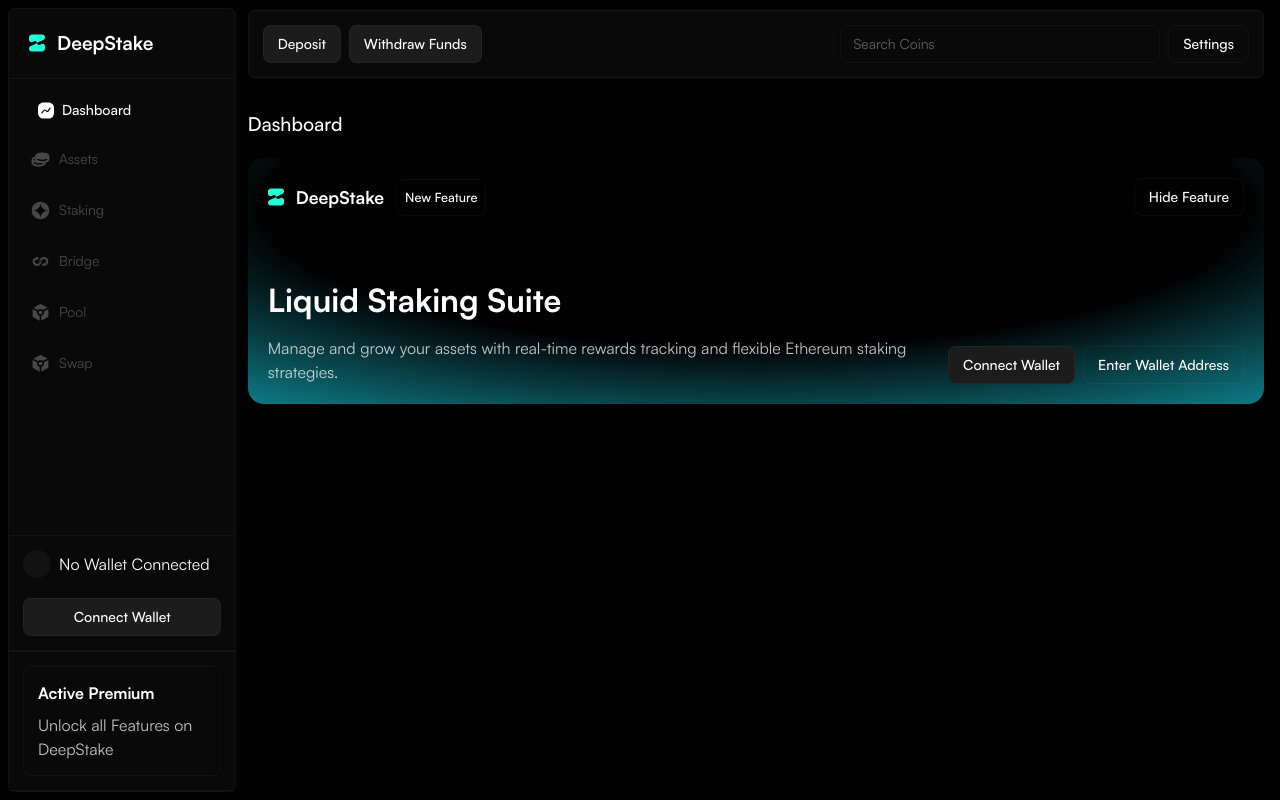
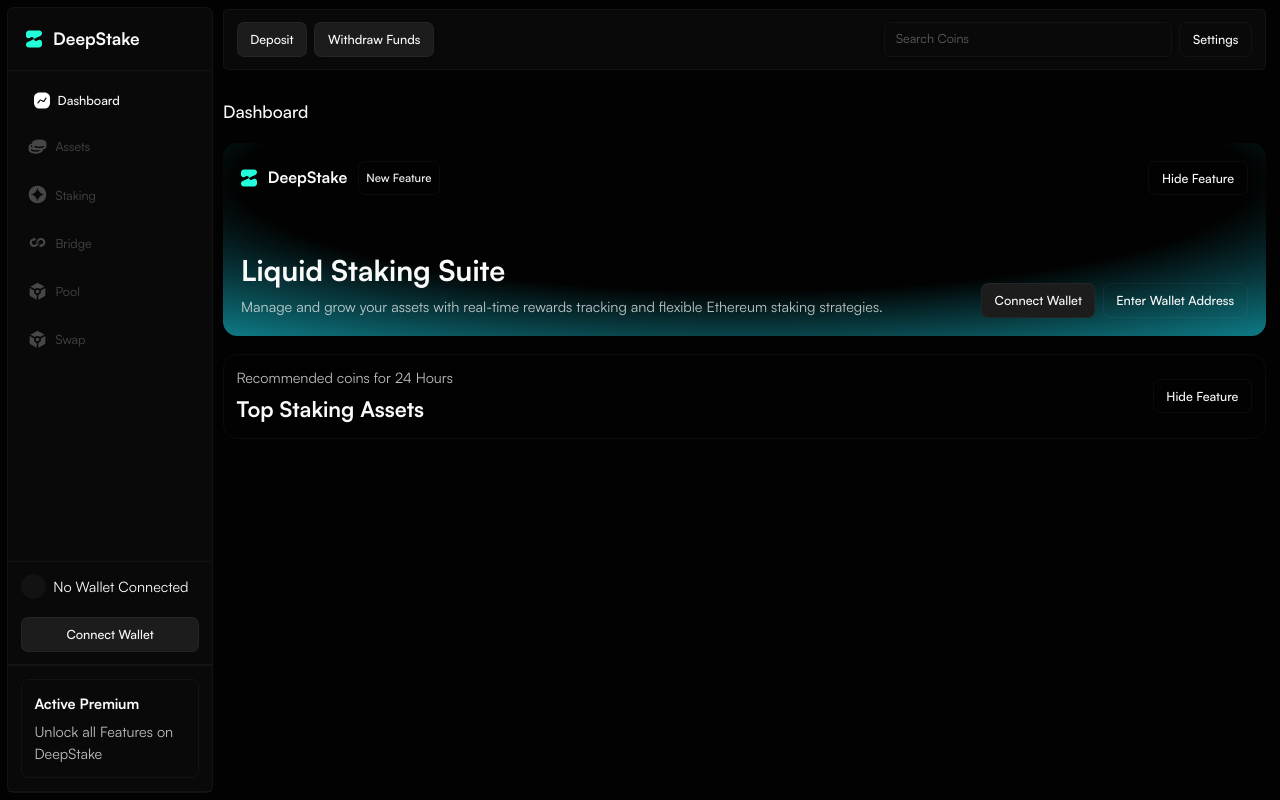
Before and after one commit to GojoSatoruArt/Deep, a SvelteKit app: page /app in a window 1280 px wide. Built offline with nearby package versions, Linux system fonts and the light colour scheme.

Commit message:
ui update

```diff
--- a/src/lib/components/container.svelte
+++ b/src/lib/components/container.svelte
@@ -1,3 +1,3 @@
-<div class="main-container flex flex-col justify-center items-center w-full max-w-(--spacing-container) mx-auto">
+<div class="main-container flex flex-col justify-center items-center w-full max-w-(--spacing-container) mx-auto gap-5">
 <slot/>
 </div>
--- a/src/routes/app/Dashboard.svelte
+++ b/src/routes/app/Dashboard.svelte
@@ -27,7 +27,7 @@
 
     <div class="flex justify-between items-end w-full">
 
-        <div class="flex flex-col justify-center items-start gap-3">
+        <div class="flex flex-col justify-center items-start gap-1">
             <p class="font-bold text-[2rem]">Liquid Staking Suite</p>
             <p class="text-[1rem] opacity-75">Manage and grow your assets with real-time rewards tracking and flexible Ethereum staking strategies.</p>
         </div>
@@ -51,6 +51,29 @@
 </div>
 
 
+<div class="flex justify-between items-center w-full p-(--spacing-padding) rounded-2xl border-1 border-(--main-stroke)">
+
+    <div class="flex justify-center items-center gap-3">
+        <div class="flex flex-col justify-center items-start gap-1">
+            <p class="opacity-75">Recommended coins for 24 Hours</p>
+            <p class="font-bold text-[1.5rem]">Top Staking Assets</p>
+
+        </div>
+    </div>
+
+    <div>
+
+        <Button
+        variant = 'secondary'
+        name = 'Hide Feature'
+        />
+    </div>
+
+</div>
+
+
+
+
 
 
 <style>
```
Also changed, not shown: src/lib/css/system.css.
